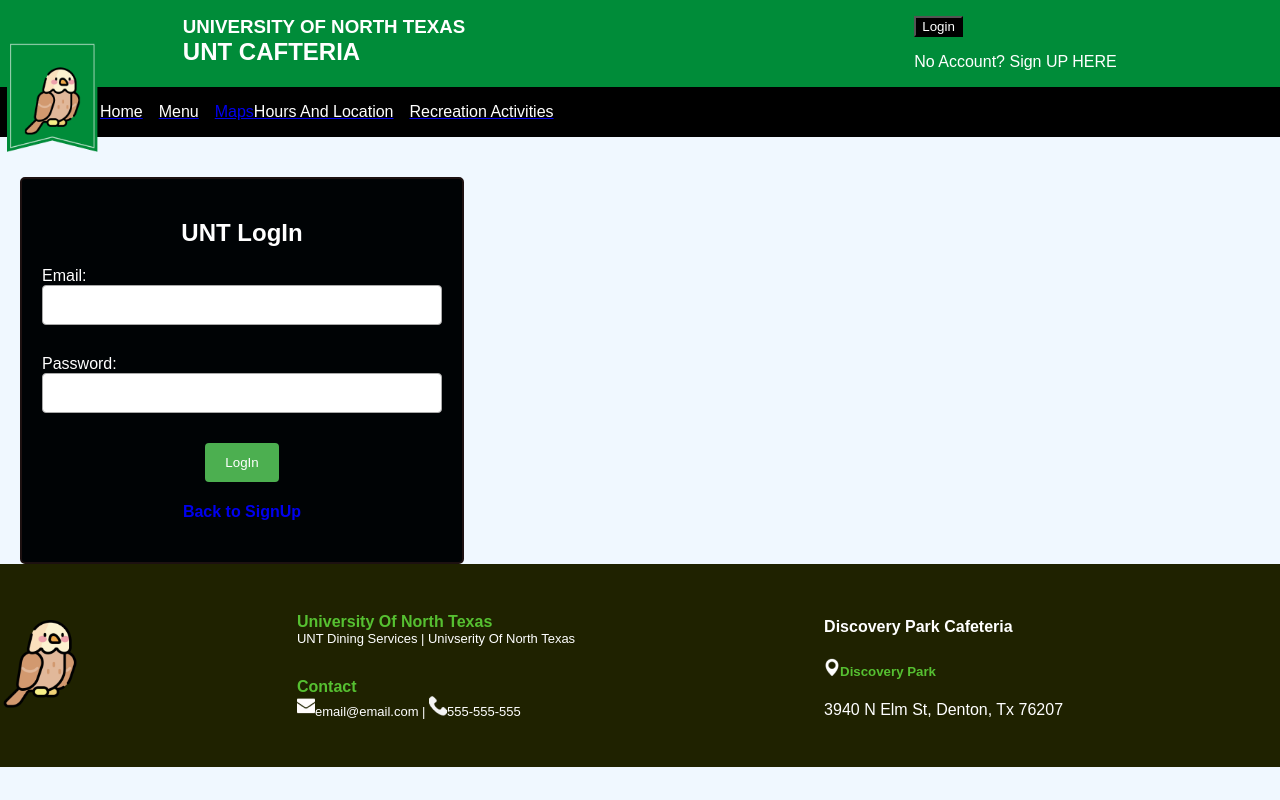
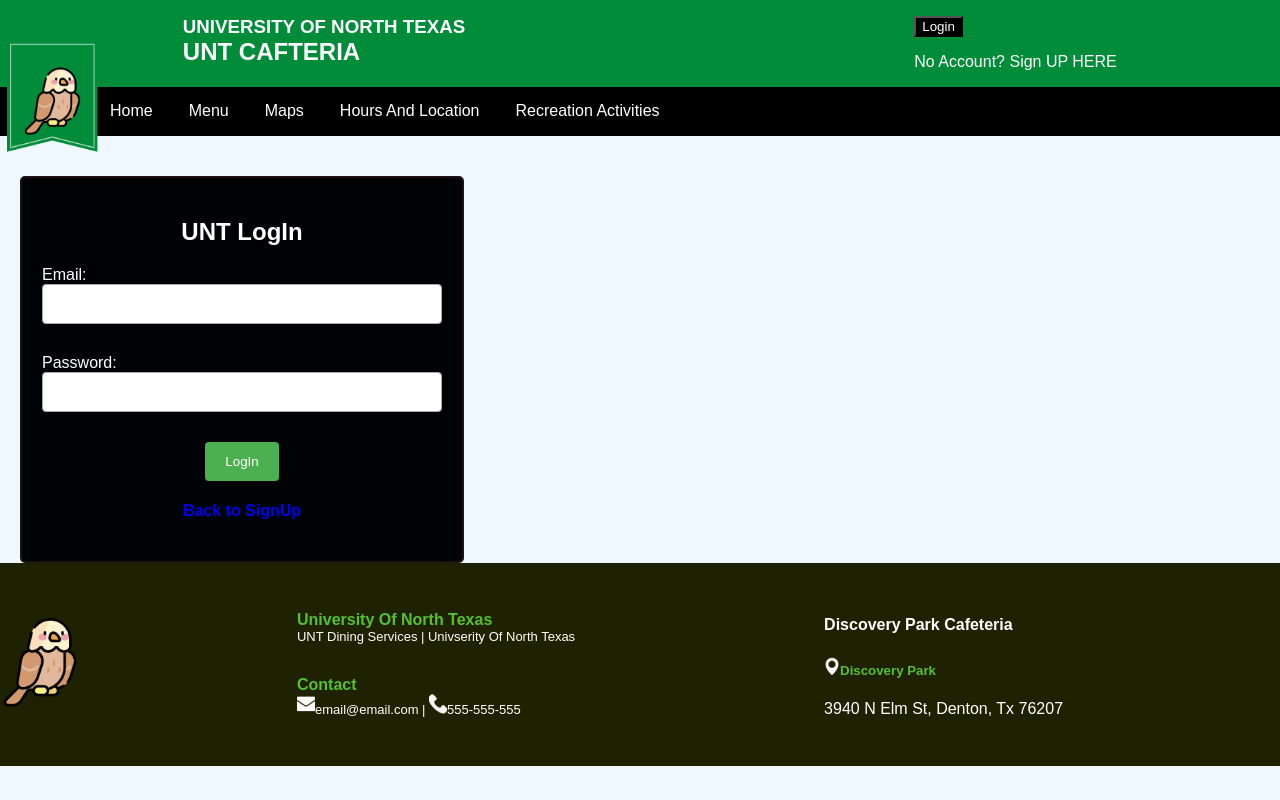
Before and after one commit to kbb0135/Team-7, a React (Create React App) app in the folder unt-canteen/: page / in a window 1280 px wide. Built offline with nearby package versions, Linux system fonts and the light colour scheme.

Commit message:
Fixed the navBar issues

```diff
--- a/unt-canteen/src/Components/NavBar.jsx
+++ b/unt-canteen/src/Components/NavBar.jsx
@@ -6,11 +6,11 @@
   return (
     <nav className="navbar">
       <ul className="nav-links">
-        <Link to ="/home"><li className="nav-item">Home</li></Link>
-        <Link to = "/menu"><li className="nav-item">Menu</li></Link>
-        <Link to = "/maps"><li classsName="nav-item">Maps</li></Link>
-        <Link to = "/hoursandlocation"><li className="nav-item">Hours And Location</li></Link>
-        <Link to = "/recreationactivities"><li className="nav-item">Recreation Activities</li></Link>
+        <Link to ="/home" className="nav-link"><li className="nav-item">Home</li></Link>
+        <Link to = "/menu" className="nav-link"><li className="nav-item">Menu</li></Link>
+        <Link to = "/maps" className="nav-link"><li classsName="nav-item">Maps</li></Link>
+        <Link to = "/hoursandlocation" className="nav-link"><li className="nav-item">Hours And Location</li></Link>
+        <Link to = "/recreationactivities" className="nav-link"><li className="nav-item">Recreation Activities</li></Link>
       </ul>
     </nav>
   );
--- a/unt-canteen/src/style.css
+++ b/unt-canteen/src/style.css
@@ -125,25 +125,26 @@
   .nav-links {
     list-style: none;
     display: flex;
+    margin: 0;
     padding-left: 100px;
   }
 
-  .nav-item {
+  .nav-link {
+    display: inline-block;
+    text-decoration: none;
     margin-right: 1rem;
     color: var(--white);
+    line-height: 1.8rem;
+    height: 1.8rem;
+    padding: 10px;
   }
 
-  .nav-item a {
-    color: #fff;
-    text-decoration: none;
-    padding: 0.8rem;
-  }
-
-  .nav-item a:hover {
+ .nav-link:hover {
+    margin: 0;
     background-color: var(--white);
     color: var(--black);
+    margin-right: 1rem;
   }
-
   .untbar {
     display: flex;
     background-color: var(--untBackground);
```
